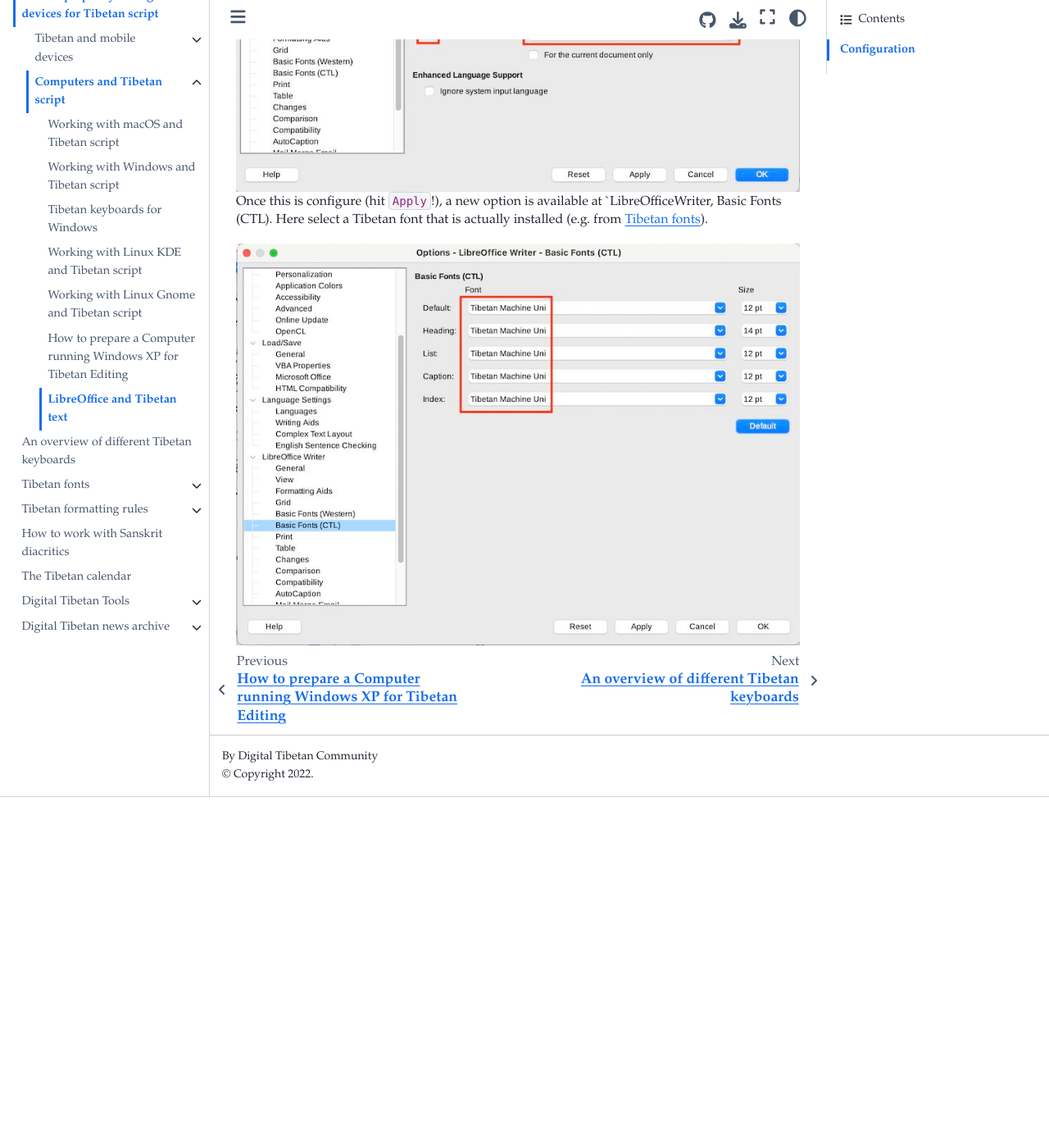
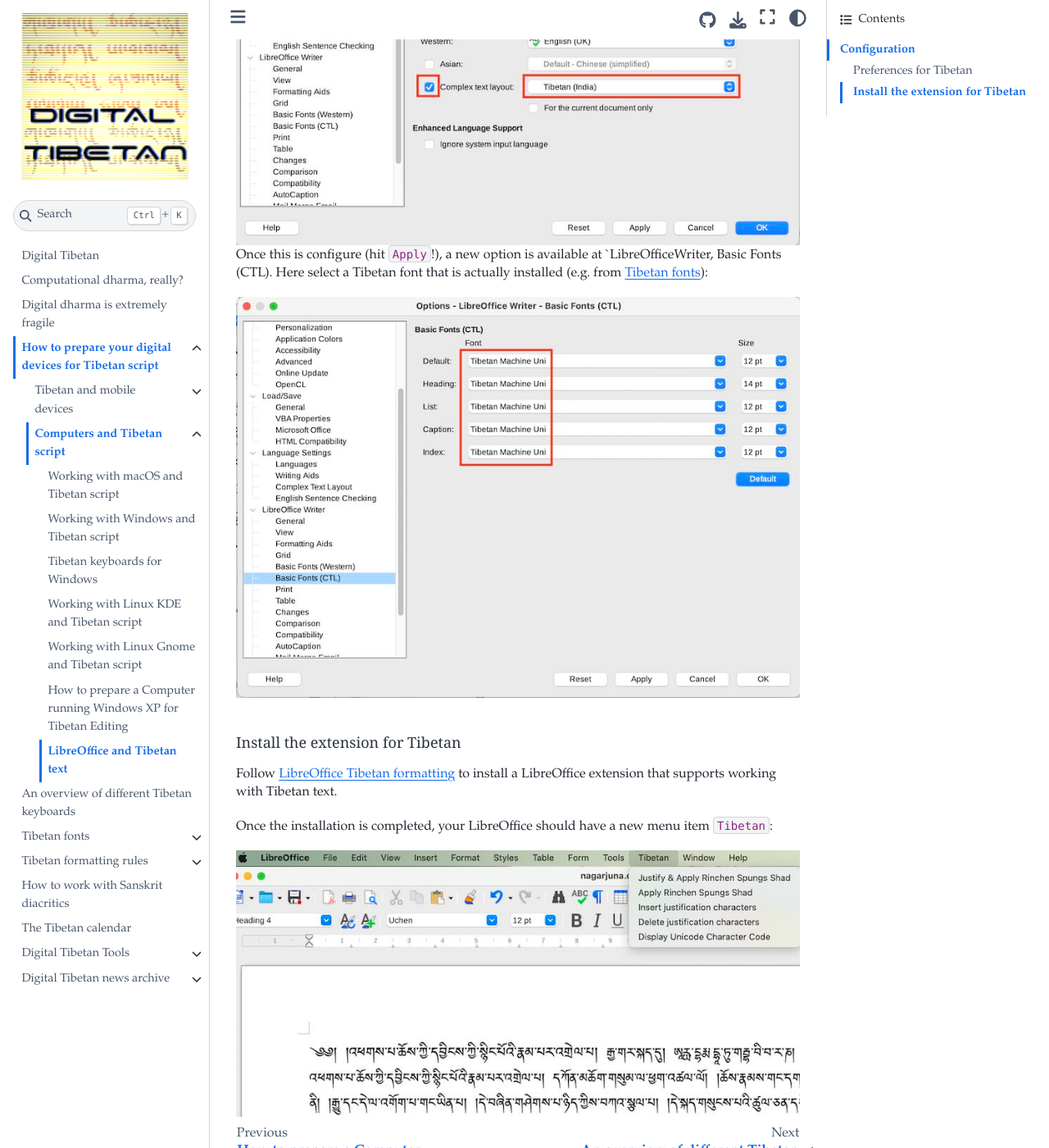
Before and after one commit to DigitalTibetan/DigitalTibetan, a Jupyter Book: the page built from docs/computers_applications_libreoffice.md, in a window 1280 px wide and 1400 px high, scrolled down 582 px. Shown: the whole window at 82% size. Built offline with Jupyter Book 1.0.4 settings and Sphinx 7.4.7 and the Sphinx Book theme 1.1.4, drawn with Linux system fonts in a browser that asks for light colours; before the commit the page ends 1554 px from its top, so only the background shows below that; some of the changed text lies outside the part shown.

Commit message:
lo format

````diff
--- a/docs/computers_applications_libreoffice.md
+++ b/docs/computers_applications_libreoffice.md
@@ -1,17 +1,28 @@
 # LibreOffice and Tibetan text
 
 ## Configuration
+
+### Preferences for Tibetan
 
 Make sure that you have a suitable [Tibetan font](tibetan_fonts.md) installed.
 
 Select LibreOffice `Preferences...`, two settings have to be adapted for Tibetan:
 
-Under `Language settings, Language`, make sure that `Complex text layout` is ticked, and that one of the Tibetan language flavours is selected.
+Under `Language settings, Language`, make sure that `Complex text layout` is ticked, and that one of the Tibetan language flavours is selected:
 
 ```{image} Images/libreoffice_prefs_lang.jpg
 ```
 
-Once this is configure (hit `Apply`!), a new option is available at `LibreOfficeWriter, Basic Fonts (CTL). Here select a Tibetan font that is actually installed (e.g. from [Tibetan fonts](tibetan_fonts.md)).
+Once this is configure (hit `Apply`!), a new option is available at `LibreOfficeWriter, Basic Fonts (CTL). Here select a Tibetan font that is actually installed (e.g. from [Tibetan fonts](tibetan_fonts.md)):
 
 ```{image} Images/libreoffice_prefs_ctl.jpg
 ```
+
+### Install the extension for Tibetan
+
+Follow [LibreOffice Tibetan formatting](tibetan_formatting_libreoffice_extension.md) to install a LibreOffice extension that supports working with Tibetan text.
+
+Once the installation is completed, your LibreOffice should have a new menu item `Tibetan`:
+
+```{image} Images/libreoffice_tibetan_extension.jpg
+```
````
Also changed, not shown: docs/tibetan_formatting_libreoffice_extension.md (+10 -0 lines).
